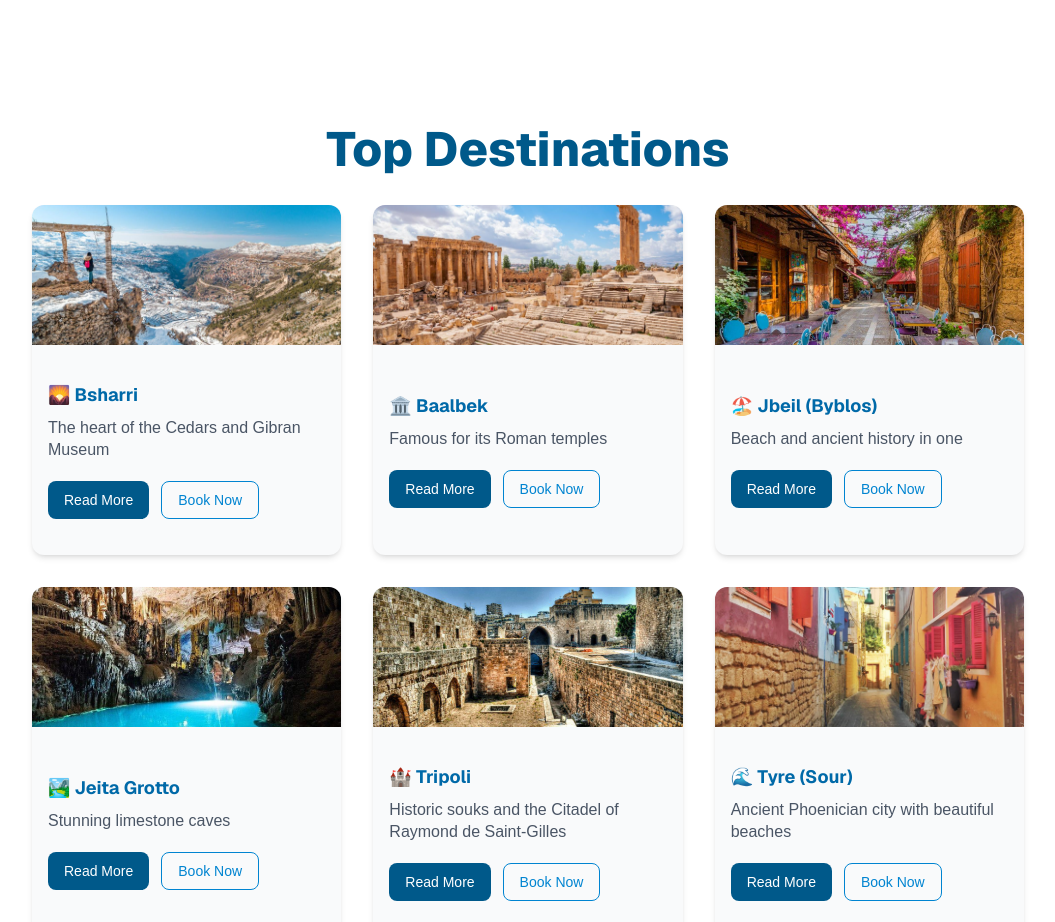
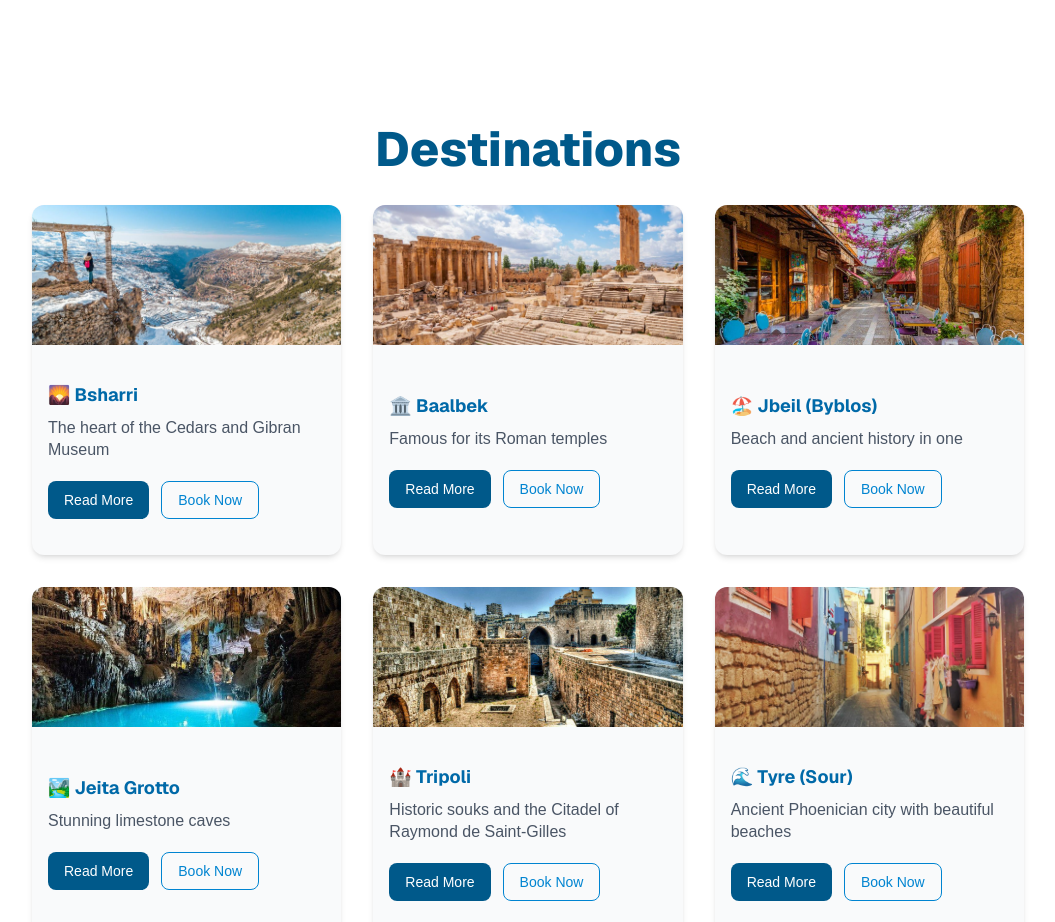
Before and after one commit to Dia8897/project2-frontend-travel-guide, a Next.js app: page /destinations in a window 1280 px wide. Shown: the part 800-1722 px from the top of the page, without its empty margins (112-1167 px from the left). Built offline with nearby package versions, Linux system fonts and the light colour scheme.

Commit message:
places dynamic comp

```diff
--- a/app/components/Places.js
+++ b/app/components/Places.js
@@ -1,69 +1,13 @@
 'use client';
 
-export default function Places() {
-  const places = [
-    {
-      name: "Bsharri",
-      emoji: "🌄",
-      description: "The heart of the Cedars and Gibran Museum",
-      image: "/images/Bsharri.jpg"
-    },
-    {
-      name: "Baalbek",
-      emoji: "🏛️",
-      description: "Famous for its Roman temples",
-      image: "/images/Baalbeck.jpg"
-    },
-    {
-      name: "Jbeil (Byblos)",
-      emoji: "🏖️",
-      description: "Beach and ancient history in one",
-      image: "/images/Jbeil.jpg"
-    },
-    {
-      name: "Jeita Grotto",
-      emoji: "🏞️",
-      description: "Stunning limestone caves",
-      image: "/images/Jeita.jpg"
-    },
-    {
-      name: "Tripoli",
-      emoji: "🏰",
-      description: "Historic souks and the Citadel of Raymond de Saint-Gilles",
-      image: "/images/Tripoli.jpg"
-    },
-    {
-      name: "Tyre (Sour)",
-      emoji: "🌊",
-      description: "Ancient Phoenician city with beautiful beaches",
-      image: "/images/Sour.jpg"
-    },
-    {
-      name: "Beiteddine",
-      emoji: "🏛️",
-      description: "Famous for its grand 19th-century Beiteddine Palace",
-      image: "/images/Beiteddine.jpg"
-    },
-    {
-      name: "Sidon (Saida)",
-      emoji: "🏖️",
-      description: "Coastal city known for its Sea Castle and soap museum",
-      image: "/images/Saida.jpg"
-    },
-    {
-      name: "Faraya",
-      emoji: "🎿",
-      description: "Popular ski resort in winter and cool escape in summer",
-      image: "/images/Faraya.jpg"
-    }
+export default function Places({title,places = []}) {
 
-  ];
 
   return (
     <section id="Destinations" className="bg-white">
       <section className="px-4 py-8 md:max-w-5xl max-w-sm  mx-auto">
         <h2 className="text-center text-sky-800 font-sans md:text-5xl text-2xl mb-8 font-extrabold">
-          Top Destinations
+          {title}
         </h2>
 
         <div className="grid md:grid-cols-[repeat(auto-fit,minmax(300px,1fr))] gap-8">
--- a/app/destinations/page.js
+++ b/app/destinations/page.js
@@ -2,6 +2,7 @@ import Header from "../components/Header";
 import Hero from "../components/Hero";
 import Places from "../components/Places";
 import Footer from "../components/Footer";
+import {places} from "../placesData"
 
 export default function DestinationsPage() {
     return (
@@ -18,7 +19,9 @@ export default function DestinationsPage() {
                 btnHover="hover:bg-sky-600"
                 btnTxt="text-white"
             />
-            <Places />
+            <Places
+            title="Destinations"
+            places={places} />
             <Footer />
         </main>
     );
--- a/app/page.js
+++ b/app/page.js
@@ -2,6 +2,8 @@ import Header from "./components/Header";
 import Hero from "./components/Hero";
 import Footer from "./components/Footer";
 import AboutUs from "./components/AboutUs"
+import {places} from "./placesData"
+import Places from "./components/Places";
 
 export default function Home() {
   return (
@@ -23,6 +25,11 @@ export default function Home() {
         content="Start your journey through Lebanon with handpicked recommendations, expert travel tips, and hidden gems you won't find in typical guides. From city buzz to mountain calm, this platform is your trusted companion to explore Lebanon's diverse beauty with confidence and ease."
         direction="left"
       />
+
+      <Places
+        title="Top Destinations"
+        places={places.slice(0,3)}
+      />
       <Footer />
     </main>
   );
--- /dev/null
+++ b/app/placesData.js
@@ -0,0 +1,57 @@
+ export const places = [
+    {
+      name: "Bsharri",
+      emoji: "🌄",
+      description: "The heart of the Cedars and Gibran Museum",
+      image: "/images/Bsharri.jpg"
+    },
+    {
+      name: "Baalbek",
+      emoji: "🏛️",
+      description: "Famous for its Roman temples",
+      image: "/images/Baalbeck.jpg"
+    },
+    {
+      name: "Jbeil (Byblos)",
+      emoji: "🏖️",
+      description: "Beach and ancient history in one",
+      image: "/images/Jbeil.jpg"
+    },
+    {
+      name: "Jeita Grotto",
+      emoji: "🏞️",
+      description: "Stunning limestone caves",
+      image: "/images/Jeita.jpg"
+    },
+    {
+      name: "Tripoli",
+      emoji: "🏰",
+      description: "Historic souks and the Citadel of Raymond de Saint-Gilles",
+      image: "/images/Tripoli.jpg"
+    },
+    {
+      name: "Tyre (Sour)",
+      emoji: "🌊",
+      description: "Ancient Phoenician city with beautiful beaches",
+      image: "/images/Sour.jpg"
+    },
+    {
+      name: "Beiteddine",
+      emoji: "🏛️",
+      description: "Famous for its grand 19th-century Beiteddine Palace",
+      image: "/images/Beiteddine.jpg"
+    },
+    {
+      name: "Sidon (Saida)",
+      emoji: "🏖️",
+      description: "Coastal city known for its Sea Castle and soap museum",
+      image: "/images/Saida.jpg"
+    },
+    {
+      name: "Faraya",
+      emoji: "🎿",
+      description: "Popular ski resort in winter and cool escape in summer",
+      image: "/images/Faraya.jpg"
+    }
+
+  ];
```
